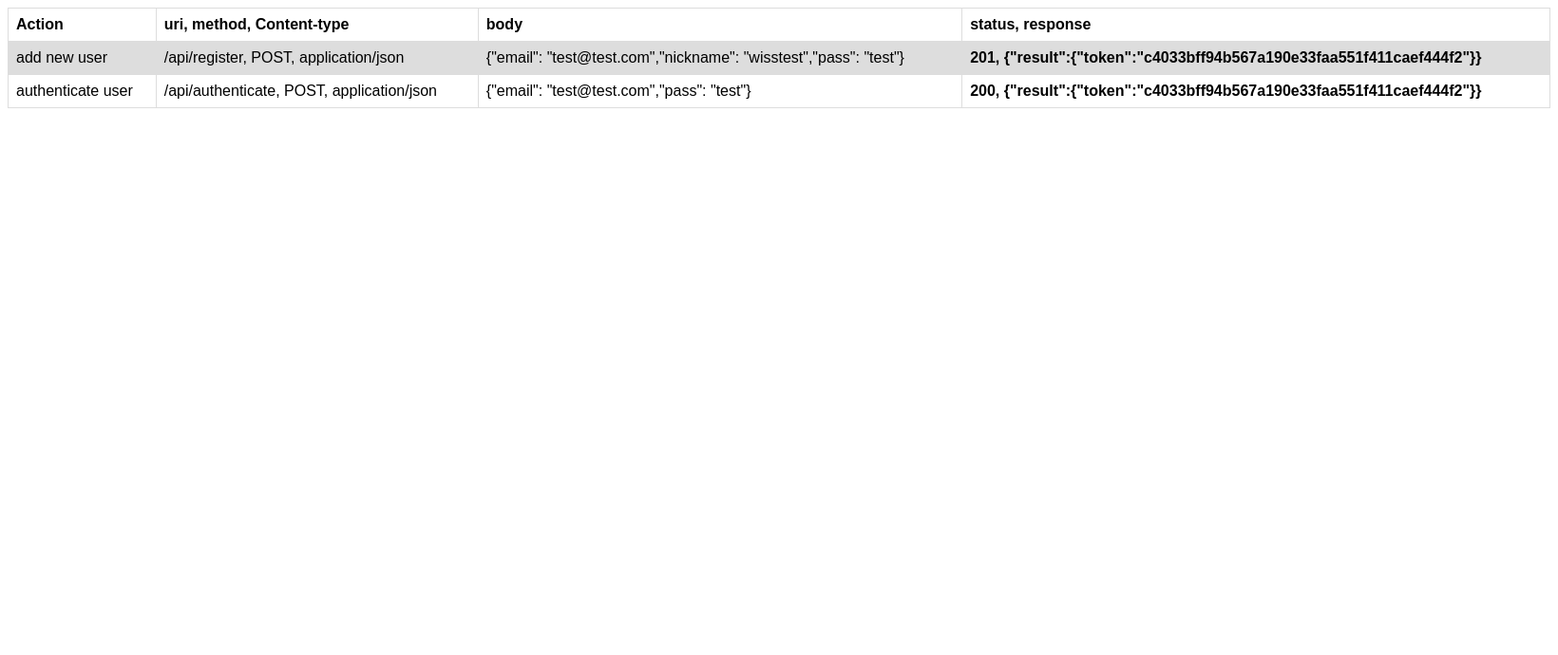
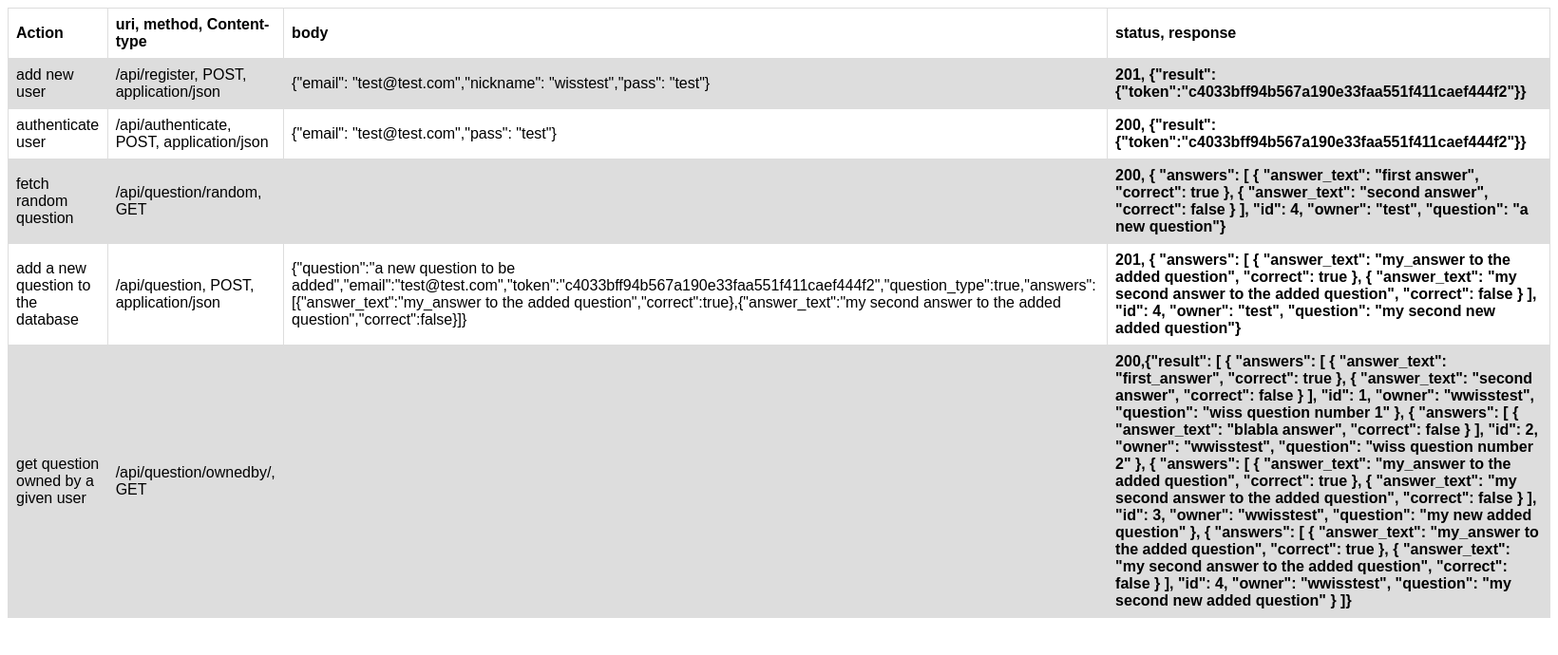
Before and after one commit to web4innovation/MobileAppSeveur, a Flask app: page / in a window 1640 px wide. Shown: the top 690 px of the page at 95% size. Run offline with Flask 2, Linux system fonts and the light colour scheme.

Commit message:
fix post new question to server implement and test get_questions_ownedby

```diff
--- a/backend/quiz_app_server_flaskViews/templates/index.html
+++ b/backend/quiz_app_server_flaskViews/templates/index.html
@@ -41,7 +41,110 @@ tr:nth-child(even) {
     <td>{"email": "test@test.com","pass": "test"}</td>
     <th>200, {"result":{"token":"c4033bff94b567a190e33faa551f411caef444f2"}}</th>
   </tr>
-
+  <tr>
+    <td>fetch random question</td>
+    <td>/api/question/random, GET</td>
+    <td></td>
+    <th>200, {
+  "answers": [
+    {
+      "answer_text": "first answer",
+      "correct": true
+    },
+    {
+      "answer_text": "second answer",
+      "correct": false
+    }
+  ],
+  "id": 4,
+  "owner": "test",
+  "question": "a new question"}
+  </th>
+  </tr>
+  <tr>
+    <td>add a new question to the database</td>
+    <td>/api/question, POST, application/json</td>
+    <td>{"question":"a new question to be added","email":"test@test.com","token":"c4033bff94b567a190e33faa551f411caef444f2","question_type":true,"answers":[{"answer_text":"my_answer to the added question","correct":true},{"answer_text":"my second answer to the added question","correct":false}]}</td>
+    <th>201, {
+  "answers": [
+    {
+      "answer_text": "my_answer to the added question",
+      "correct": true
+    },
+    {
+      "answer_text": "my second answer to the added question",
+      "correct": false
+    }
+  ],
+  "id": 4,
+  "owner": "test",
+  "question": "my second new added question"}
+  </th>
+  </tr>
+  <tr>
+    <td>get question owned by a given user</td>
+    <td>/api/question/ownedby/<owner_nickname>, GET</td>
+    <td></td>
+    <th>200,{"result": [
+    {
+      "answers": [
+        {
+          "answer_text": "first_answer",
+          "correct": true
+        },
+        {
+          "answer_text": "second answer",
+          "correct": false
+        }
+      ],
+      "id": 1,
+      "owner": "wwisstest",
+      "question": "wiss question number 1"
+    },
+    {
+      "answers": [
+        {
+          "answer_text": "blabla answer",
+          "correct": false
+        }
+      ],
+      "id": 2,
+      "owner": "wwisstest",
+      "question": "wiss question number 2"
+    },
+    {
+      "answers": [
+        {
+          "answer_text": "my_answer to the added question",
+          "correct": true
+        },
+        {
+          "answer_text": "my second answer to the added question",
+          "correct": false
+        }
+      ],
+      "id": 3,
+      "owner": "wwisstest",
+      "question": "my new added question"
+    },
+    {
+      "answers": [
+        {
+          "answer_text": "my_answer to the added question",
+          "correct": true
+        },
+        {
+          "answer_text": "my second answer to the added question",
+          "correct": false
+        }
+      ],
+      "id": 4,
+      "owner": "wwisstest",
+      "question": "my second new added question"
+    }
+  ]}
+  </th>
+  </tr>
 
 </table>
 
--- a/backend/quiz_app_server_flaskViews/views.py
+++ b/backend/quiz_app_server_flaskViews/views.py
@@ -59,6 +59,7 @@ def get_random_question():
 
 @app.route('/api/question', methods=['POST'])
 def add_new_question():
+
     r = request.get_json()
     email = str(r['email'])
     token = str(r['token'])
@@ -70,19 +71,24 @@ def add_new_question():
         q = models.Question(question=question, question_type=q_type, author=user)
         db.session.add(q)
         db.session.commit()
-        q = models.Question.query.filter_by(question=question,owner_id=user.id).first()
         for a in answers:
             ans_text = a['answer_text']
             correct = a['correct']
             ans = models.Answer(answer_text=ans_text, correct=correct, quest=q)
             db.session.add(ans)
             db.session.commit()
-        q = models.Question.query.filter_by(question=question,owner_id=user.id).first()
         return make_response(jsonify(q.to_dict()),201)
     else:
-        make_response(jsonify({'result': 'denied'}), 403)
+        return make_response(jsonify({'result': 'denied'}), 403)
 
 
-@app.route('/api/question')
-def get_questions_ownedby():
-    return None
+@app.route('/api/question/ownedby/<owner_nickname>', methods=['GET'])
+def get_questions_ownedby(owner_nickname):
+    print (owner_nickname)
+    user = models.User.query.filter_by(nickname=owner_nickname).first()
+    if user:
+        r = [q.to_dict() for q in user.user_questions]
+        print (r)
+    else:
+        r = []
+    return make_response(jsonify({"result":r}), 200)
```
Also changed, not shown: backend/app.db.
